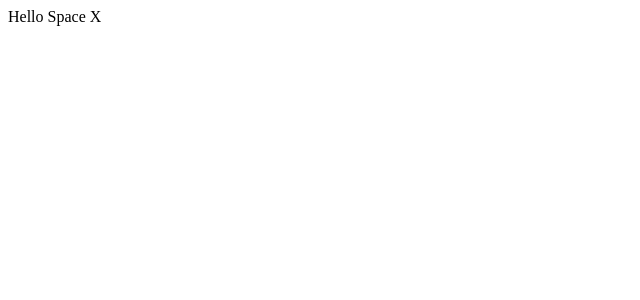
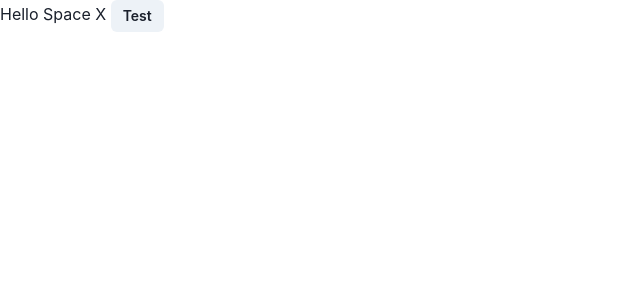
Before and after one commit to arditnurcaj/space-x, a React (Vite) app: page / in a window 1280 px wide. Shown: the top 300 px of the page, without its empty margins (0-640 px from the left). Built offline with nearby package versions, Linux system fonts and the light colour scheme.

Commit message:
Integrate chakra-ui library

```diff
--- a/package.json
+++ b/package.json
@@ -16,6 +16,10 @@
     "src/**/*.{js,jsx,ts,tsx,css,scss,md}": "prettier --write --ignore-unknown"
   },
   "dependencies": {
+    "@chakra-ui/react": "^2.4.9",
+    "@emotion/react": "^11.10.5",
+    "@emotion/styled": "^11.10.5",
+    "framer-motion": "^8.5.2",
     "react": "^18.2.0",
     "react-dom": "^18.2.0",
     "zustand": "^4.2.0"
--- a/src/App.tsx
+++ b/src/App.tsx
@@ -1,5 +1,11 @@
+import { Button } from '@chakra-ui/react';
+
 const App = (): JSX.Element => {
-  return <div>Hello Space X</div>;
+  return (
+    <div>
+      Hello Space X <Button size='sm'>Test</Button>
+    </div>
+  );
 };
 
 export default App;
--- a/src/main.tsx
+++ b/src/main.tsx
@@ -1,5 +1,8 @@
 import React from 'react';
 import ReactDOM from 'react-dom/client';
+
+import { ChakraProvider } from '@chakra-ui/react';
+
 import App from './App';
 
 const rootElement = document.getElementById('root') as HTMLElement;
@@ -7,9 +10,11 @@
 
 if (root) {
   root.render(
-    <React.StrictMode>
-      <App />
-    </React.StrictMode>
+    <ChakraProvider>
+      <React.StrictMode>
+        <App />
+      </React.StrictMode>
+    </ChakraProvider>
   );
 } else {
   throw new Error('No root element!');
```
Also changed, not shown: 1 other file (tests, documents, lock files or other folders).
